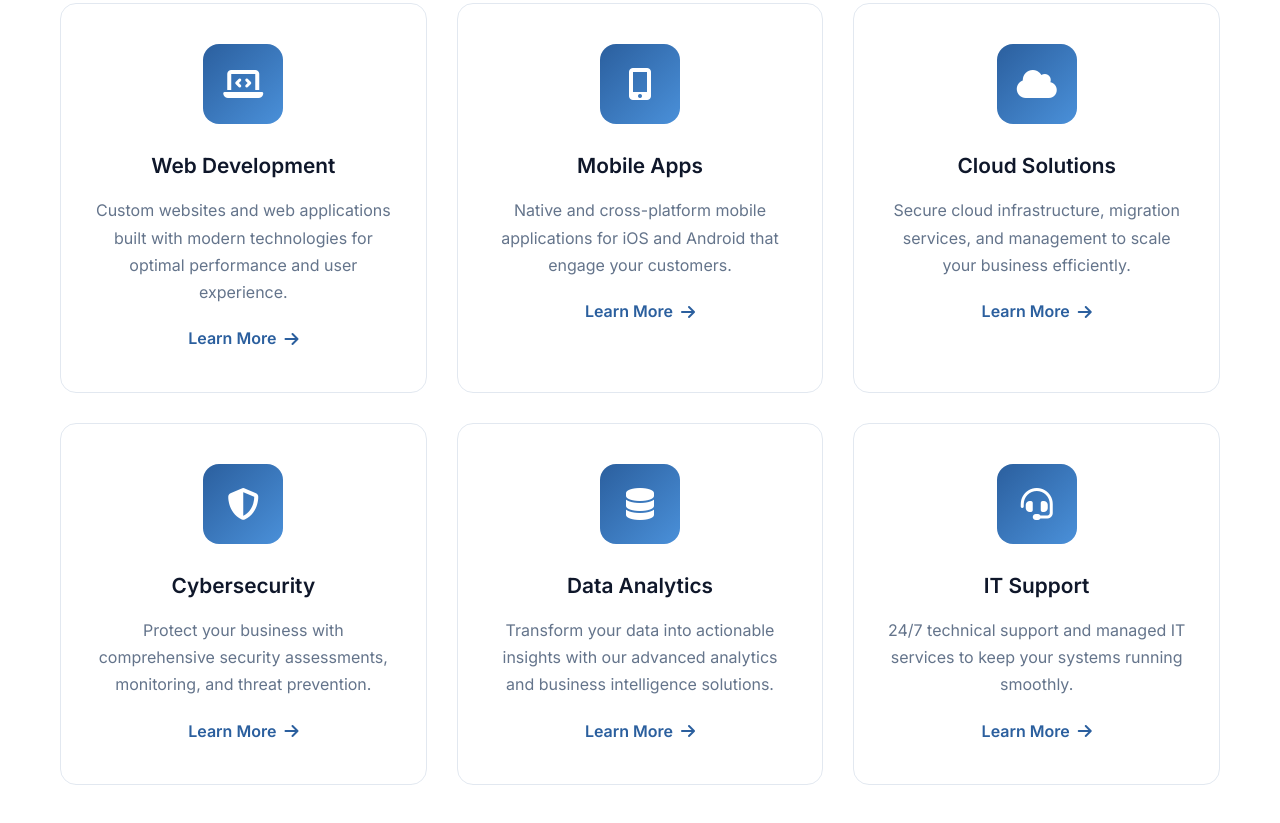
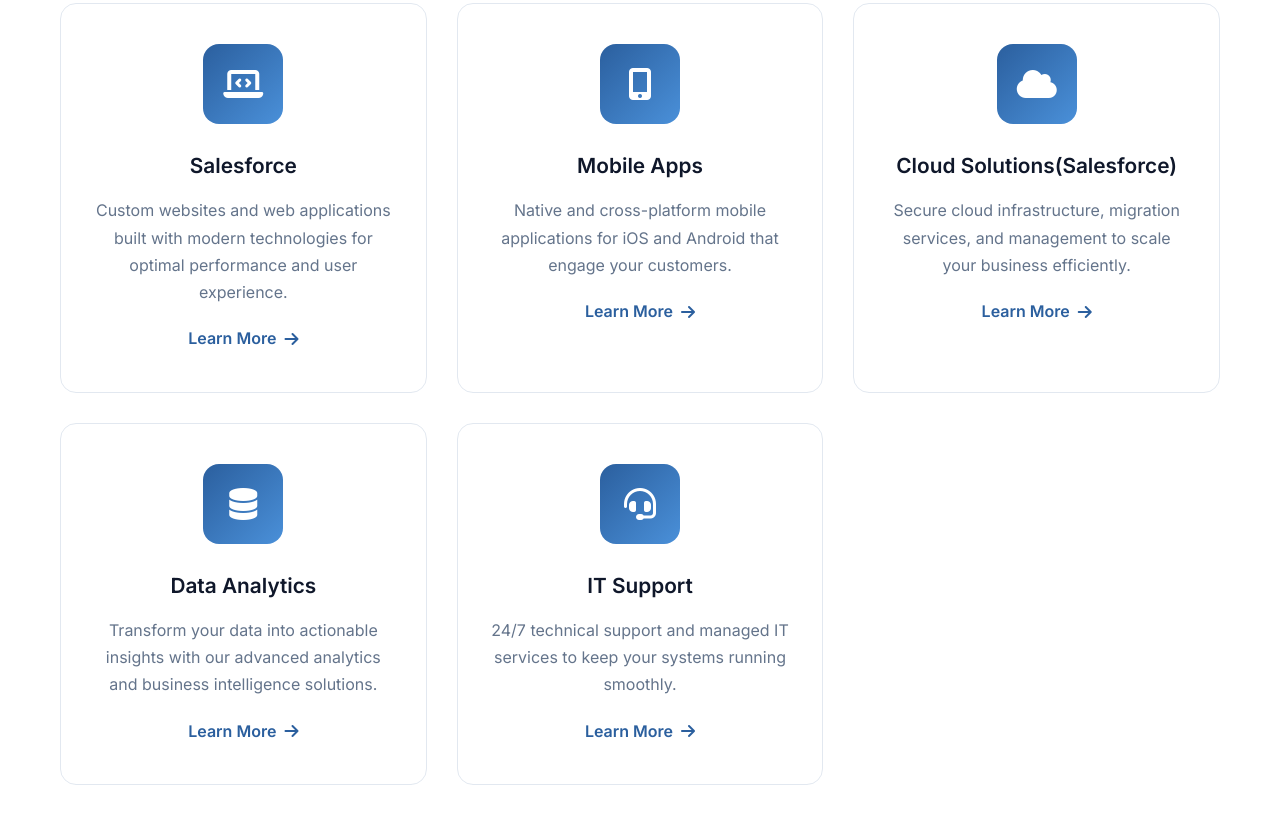
Before and after one commit to salesforceexpert2026/bridgex, a plain HTML site: page index.html in a window 1280 px wide. Shown: the part 1064-1887 px from the top of the page. Drawn offline with Linux system fonts and the light colour scheme.

Commit message:
Update index.html

```diff
--- a/index.html
+++ b/index.html
@@ -66,7 +66,7 @@
                     <div class="service-icon">
                         <i class="fas fa-laptop-code"></i>
                     </div>
-                    <h3>Web Development</h3>
+                    <h3>Salesforce</h3>
                     <p>Custom websites and web applications built with modern technologies for optimal performance and user experience.</p>
                     <a href="#contact" class="service-link">Learn More <i class="fas fa-arrow-right"></i></a>
                 </div>
@@ -84,19 +84,19 @@
                     <div class="service-icon">
                         <i class="fas fa-cloud"></i>
                     </div>
-                    <h3>Cloud Solutions</h3>
+                    <h3>Cloud Solutions(Salesforce)</h3>
                     <p>Secure cloud infrastructure, migration services, and management to scale your business efficiently.</p>
                     <a href="#contact" class="service-link">Learn More <i class="fas fa-arrow-right"></i></a>
                 </div>
 
-                <div class="service-card">
+                <!-- <div class="service-card">
                     <div class="service-icon">
                         <i class="fas fa-shield-alt"></i>
                     </div>
                     <h3>Cybersecurity</h3>
                     <p>Protect your business with comprehensive security assessments, monitoring, and threat prevention.</p>
                     <a href="#contact" class="service-link">Learn More <i class="fas fa-arrow-right"></i></a>
-                </div>
+                </div> -->
 
                 <div class="service-card">
                     <div class="service-icon">
```
